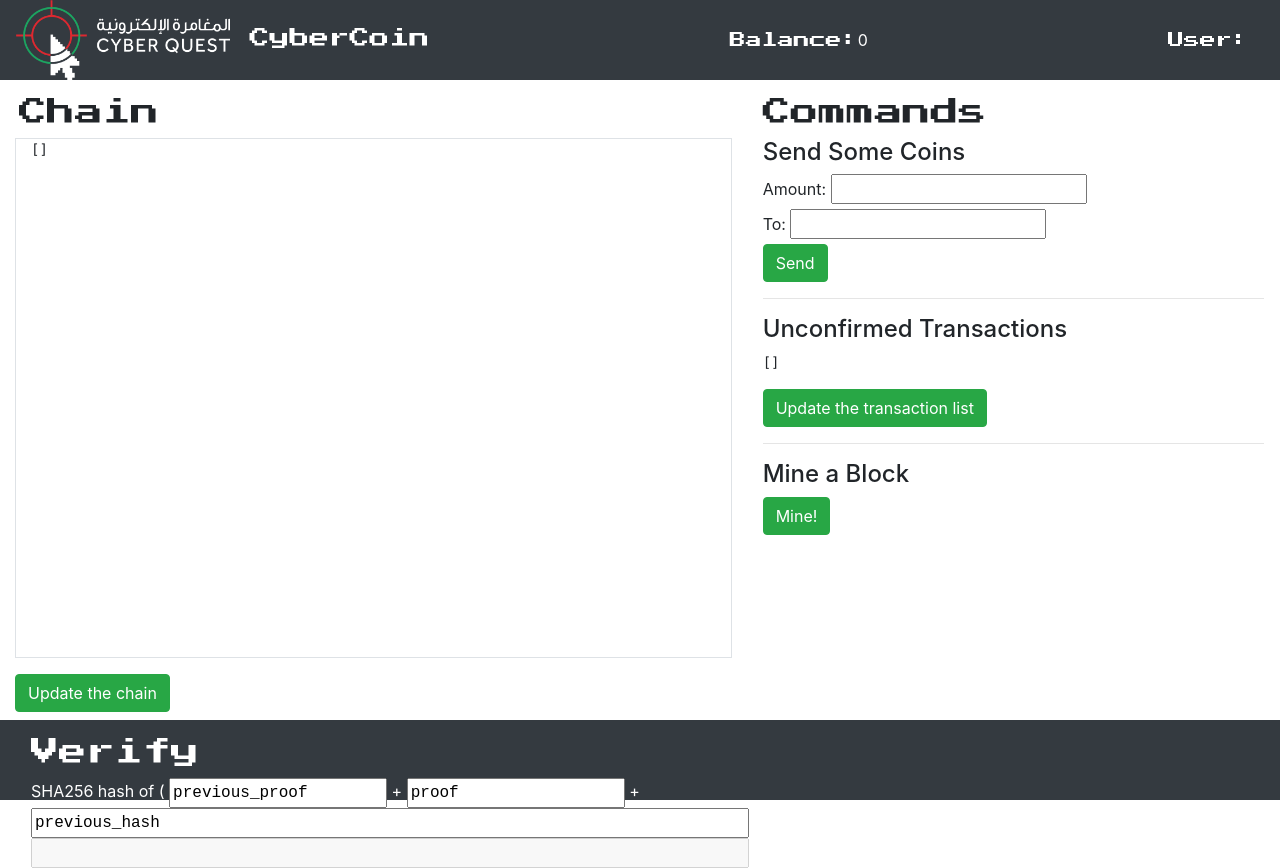
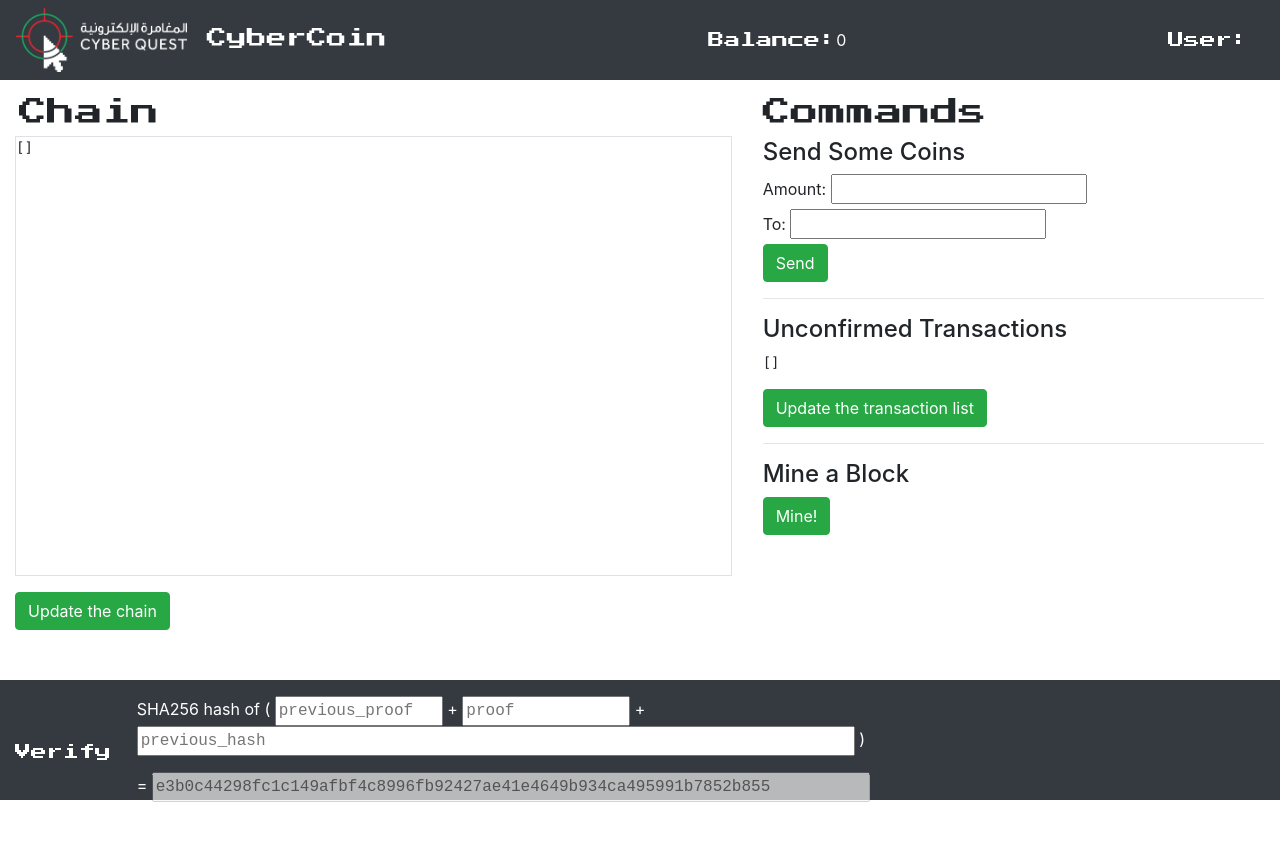
Before and after one commit to shstkvch/blockchain-restyle, a React (Create React App) app: page / in a window 1280 px wide. After the commit the page ends 818 px from the top, so only its background shows below. Built offline with nearby package versions, Linux system fonts and the light colour scheme.

Commit message:
Improve styling for smaller screen sizes

```diff
--- a/src/App.css
+++ b/src/App.css
@@ -7,22 +7,9 @@
 }
 
 .App-logo {
-	height: 80px;
-}
-
-.App-header {
-	background-color: #222;
-	height: 150px;
-	padding: 20px;
-	color: white;
-}
-
-.App-title {
-	font-size: 1.5em;
-}
-
-.App-intro {
-	font-size: large;
+  min-height: 40px;
+  height: 8vh;
+  max-height: 80px;
 }
 
 .heading {
@@ -31,22 +18,23 @@
 
 .header {
   height: 10vh;
-}
-
-.main-content {
-	height: 80vh;
+  min-height: 40px;
 }
 
 .footer {
-	height: 10vh;
+  height: 15vh;
 }
 
 .column-height {
-	height: 80vh;
+  height: 75vh;
+}
+
+.column-chrome {
+  height: 5vh;
 }
 
 .panel-height {
-	height: 65vh;
+  height: 55vh;
 }
 
 .column-overflow {
@@ -55,4 +43,5 @@
 
 .mono-font {
   font-family: monospace;
+  max-width: 90%;
 }
--- a/src/App.js
+++ b/src/App.js
@@ -5,7 +5,6 @@ import logo from "./cyber-quest-white.png";
 import "./App.css";
 
 const api = "https://api.blockchain.bengalloway.io";
-
 
 class App extends Component {
     constructor(props) {
@@ -26,25 +25,28 @@ class App extends Component {
             sendStatus: null,
             sendAmount: "",
             sendRecipient: "",
-			verifyPreviousProof: "previous_proof",
-			verifyProof: "proof",
-			verifyPreviousHash: "previous_hash",
-			verifyProofHash: "",
+            verifyPreviousProof: "",
+            verifyProof: "",
+            verifyPreviousHash: "",
+            verifyProofHash: sha256(""),
         };
     }
     promiseState = async (state) => new Promise((resolve) => this.setState(state, resolve));
 
     recalculateBalance() {
         const chain = this.state.chain.chain;
-		const transactionList = chain.reduce((accumulator, block)=>{
-			return [...accumulator, ...block.transactions]
-		},[]);
-		const creditTransactions = transactionList.filter((transaction)=>transaction.recipient===this.state.user);
-		const debitTransactions = transactionList.filter((transaction)=>transaction.sender===this.state.user);
-		const creditAmount = creditTransactions.reduce((accumulator, transaction)=>accumulator+transaction.amount,0);
-		const debitAmount = debitTransactions.reduce((accumulator, transaction)=>accumulator+transaction.amount,0);
+        const transactionList = chain.reduce((accumulator, block) => {
+            return [...accumulator, ...block.transactions];
+        }, []);
+        const creditTransactions = transactionList.filter((transaction) => transaction.recipient === this.state.user);
+        const debitTransactions = transactionList.filter((transaction) => transaction.sender === this.state.user);
+        const creditAmount = creditTransactions.reduce(
+            (accumulator, transaction) => accumulator + transaction.amount,
+            0
+        );
+        const debitAmount = debitTransactions.reduce((accumulator, transaction) => accumulator + transaction.amount, 0);
         const balance = creditAmount - debitAmount;
-		this.setState({balance});
+        this.setState({ balance });
     }
 
     setUser(username) {
@@ -139,17 +141,23 @@ class App extends Component {
                             <Col id="chain-display" sm="7" className="column-height py-3">
                                 <Container fluid>
                                     <Row>
-										<Col sm="12" className="px-1">
+                                        <Col sm="12" className="px-1 column-chrome">
                                             <h3 className="heading">Chain</h3>
                                         </Col>
                                     </Row>
                                     <Row>
-										<Col id="chain-pre" sm="12" className="panel-height column-overflow border">
-											<pre>{JSON.stringify(this.state.chain.chain, null, 2)}</pre>
+                                        <Col
+                                            id="chain-pre"
+                                            sm="12"
+                                            className="panel-height column-overflow border px-0"
+                                        >
+                                            <pre className="my-0">
+                                                {JSON.stringify(this.state.chain.chain, null, 2)}
+                                            </pre>
                                         </Col>
                                     </Row>
                                     <Row>
-										<Col sm="12" className="py-3 px-0">
+                                        <Col sm="12" className="py-3 px-0 column-chrome">
                                             <Button color="success" onClick={this.fetchChain}>
                                                 Update the chain
                                             </Button>
@@ -163,7 +171,12 @@ class App extends Component {
 
                                 <h4>Send Some Coins</h4>
                                 <label htmlFor="amount">Amount:&nbsp;</label>
-								<input type="text" id="amount" value={this.state.sendAmount} onChange={this.handleAmountChange} />
+                                <input
+                                    type="text"
+                                    id="amount"
+                                    value={this.state.sendAmount}
+                                    onChange={this.handleAmountChange}
+                                />
                                 <br />
                                 <label htmlFor="recipient">To:&nbsp;</label>
                                 <input
@@ -193,18 +206,25 @@ class App extends Component {
                         </Row>
                     </Container>
                 </div>
-				<div className="footer p-3 bg-dark text-white">
+                <div className="footer px-0 pt-3 pb-1 bg-dark text-white">
                     <Container fluid>
                         <Row>
-							<Col>
-								<h3 className="heading">Verify</h3>
+                            <Col sm="1" className="d-flex align-items-center">
+                                <h6 className="heading">Verify</h6>
+                            </Col>
+                            <Col sm="11" className="d-flex align-items-center">
+                                <Container fluid>
+                                    <Row>
+                                        <Col sm="12">
                                             SHA256 hash of (&nbsp;
                                             <input
                                                 type="text"
                                                 id="verifyPreviousProof"
                                                 className="mono-font"
                                                 value={this.state.verifyPreviousProof}
+                                                placeholder={"previous_proof"}
                                                 onInput={this.handleVerifyChange}
+                                                size={15}
                                             />
                                             &nbsp;+&nbsp;
                                             <input
@@ -212,7 +232,9 @@ class App extends Component {
                                                 id="verifyProof"
                                                 className="mono-font"
                                                 value={this.state.verifyProof}
+                                                placeholder={"proof"}
                                                 onInput={this.handleVerifyChange}
+                                                size={15}
                                             />
                                             &nbsp;+&nbsp;
                                             <input
@@ -220,11 +242,26 @@ class App extends Component {
                                                 id="verifyPreviousHash"
                                                 className="mono-font"
                                                 value={this.state.verifyPreviousHash}
+                                                placeholder={"previous_hash"}
                                                 onInput={this.handleVerifyChange}
                                                 size={70}
                                             />
-								&nbsp;) =&nbsp;
-								<input type="text" className="mono-font" disabled value={this.state.verifyProofHash} size={70} />
+                                            &nbsp;)
+                                        </Col>
+                                    </Row>
+                                    <Row>
+                                        <Col sm="12" className="py-3">
+                                            =&nbsp;
+                                            <input
+                                                type="text"
+                                                className="mono-font"
+                                                disabled
+                                                value={this.state.verifyProofHash}
+                                                size={70}
+                                            />
+                                        </Col>
+                                    </Row>
+                                </Container>
                             </Col>
                         </Row>
                     </Container>
```
Lines whose indentation alone changed are shown as unchanged.
